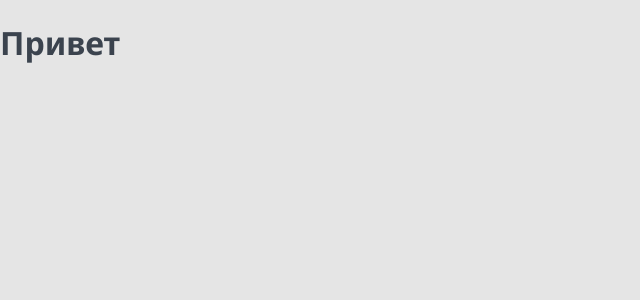
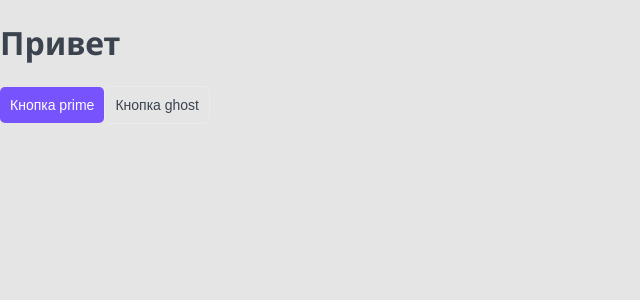
Before and after one commit to egoryan8/owl-top, a Next.js app: page / in a window 1280 px wide. Shown: the top 300 px of the page, without its empty margins (0-640 px from the left). Built offline with nearby package versions, Linux system fonts and the light colour scheme.

Commit message:
feat: add Button component

```diff
--- /dev/null
+++ b/components/Button/Button.module.css
@@ -0,0 +1,31 @@
+.button {
+  display: inline-block;
+  padding: 10px;
+  box-sizing: border-box;
+  cursor: pointer;
+  text-align: center;
+  border: none;
+  border-radius: 5px;
+  font-size: 14px;
+  transition: all 0.3s;
+}
+
+.primary {
+  color: var(--white);
+  background-color: var(--primary);
+}
+
+.primary:hover {
+  background-color: var(--primary-hover);
+}
+
+.ghost {
+  color: var(--black);
+  background: none;
+  border: 1px solid var(--gray-light);
+}
+
+.ghost:hover {
+  background-color: var(--primary);
+  color: white;
+}
--- /dev/null
+++ b/components/Button/Button.props.ts
@@ -0,0 +1,6 @@
+import { ReactNode } from 'react';
+
+export interface ButtonProps {
+  children: ReactNode;
+  appearance: 'primary' | 'ghost';
+}
--- /dev/null
+++ b/components/Button/Button.tsx
@@ -0,0 +1,17 @@
+import React from 'react';
+import { ButtonProps } from './Button.props';
+import styles from './Button.module.css';
+import cn from 'classnames';
+const Button = ({ appearance, children }: ButtonProps): JSX.Element => {
+  return (
+    <button
+      className={cn(styles.button, {
+        [styles.primary]: appearance === 'primary',
+        [styles.ghost]: appearance === 'ghost',
+      })}>
+      {children}
+    </button>
+  );
+};
+
+export default Button;
--- a/package.json
+++ b/package.json
@@ -9,6 +9,7 @@
     "lint": "next lint"
   },
   "dependencies": {
+    "classnames": "^2.3.1",
     "next": "12.2.5",
     "react": "18.2.0",
     "react-dom": "18.2.0"
--- a/pages/index.tsx
+++ b/pages/index.tsx
@@ -1,4 +1,12 @@
+import Button from '../components/Button/Button';
 import Htag from '../components/Htag/Htag';
+
 export default function Home(): JSX.Element {
-  return <Htag tag="h1">Привет</Htag>;
+  return (
+    <>
+      <Htag tag="h1">Привет</Htag>
+      <Button appearance="primary">Кнопка prime</Button>
+      <Button appearance="ghost">Кнопка ghost</Button>
+    </>
+  );
 }
--- a/styles/globals.css
+++ b/styles/globals.css
@@ -20,8 +20,10 @@
   --black: #3b434e;
   --white: #fff;
   --primary: #7653fc;
+  --primary-hover: #7653fc;
   --red: #fc836d;
   --green: #1dc37e;
   --green-light: #c8f8e4;
   --font-family: 'Noto Sans', sans-serif;
+  --gray-light: #ebebeb;
 }
```
Also changed, not shown: 1 other file (tests, documents, lock files or other folders).
